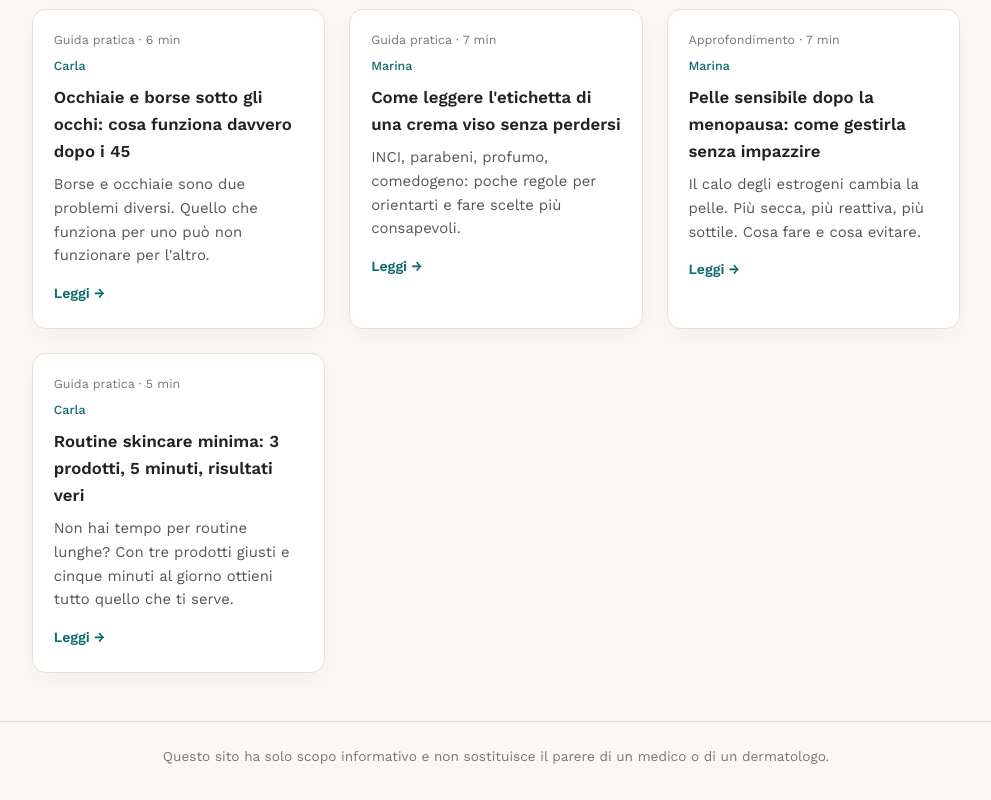
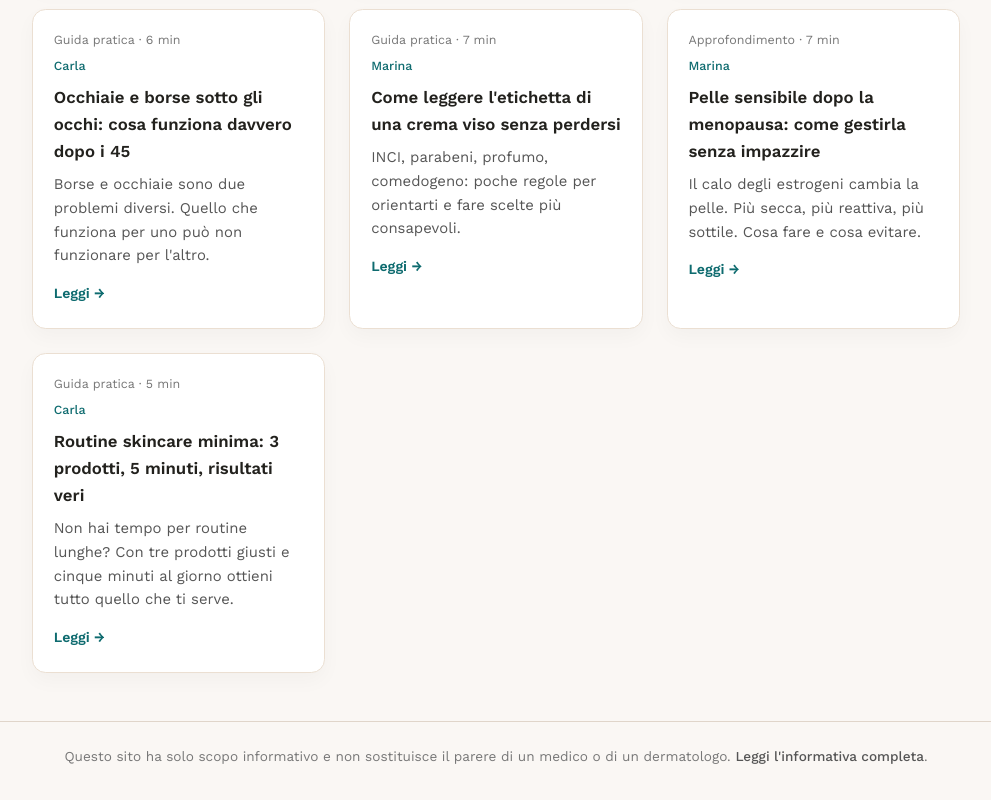
Before and after one commit to paolostefani95/skincare-45-70, a plain HTML site: page index.html in a window 1280 px wide. Shown: the part 1386-2186 px from the top of the page, without its empty margins (144-1135 px from the left). Drawn offline with nearby package versions, Linux system fonts and the light colour scheme.

Commit message:
Aggiorna index.html aggiungendo link alla nuova pagina informativa su affiliazioni/contenuti in nav e footer.

```diff
--- a/index.html
+++ b/index.html
@@ -131,6 +131,7 @@
       color: #777;
       text-align: center;
     }
+    footer a { color: #555; font-weight: 500; }
   </style>
 </head>
 <body>
@@ -142,6 +143,7 @@
       </div>
       <nav class="nav-mini" aria-label="Navigazione rapida">
         <a href="#articoli">Articoli</a>
+        <a href="informativa-affiliazioni.html">Informativa</a>
       </nav>
     </div>
   </header>
@@ -249,7 +251,7 @@
   </main>
 
   <footer>
-    <p>Questo sito ha solo scopo informativo e non sostituisce il parere di un medico o di un dermatologo.</p>
+    <p>Questo sito ha solo scopo informativo e non sostituisce il parere di un medico o di un dermatologo. <a href="informativa-affiliazioni.html">Leggi l'informativa completa</a>.</p>
   </footer>
 </body>
 </html>
```
